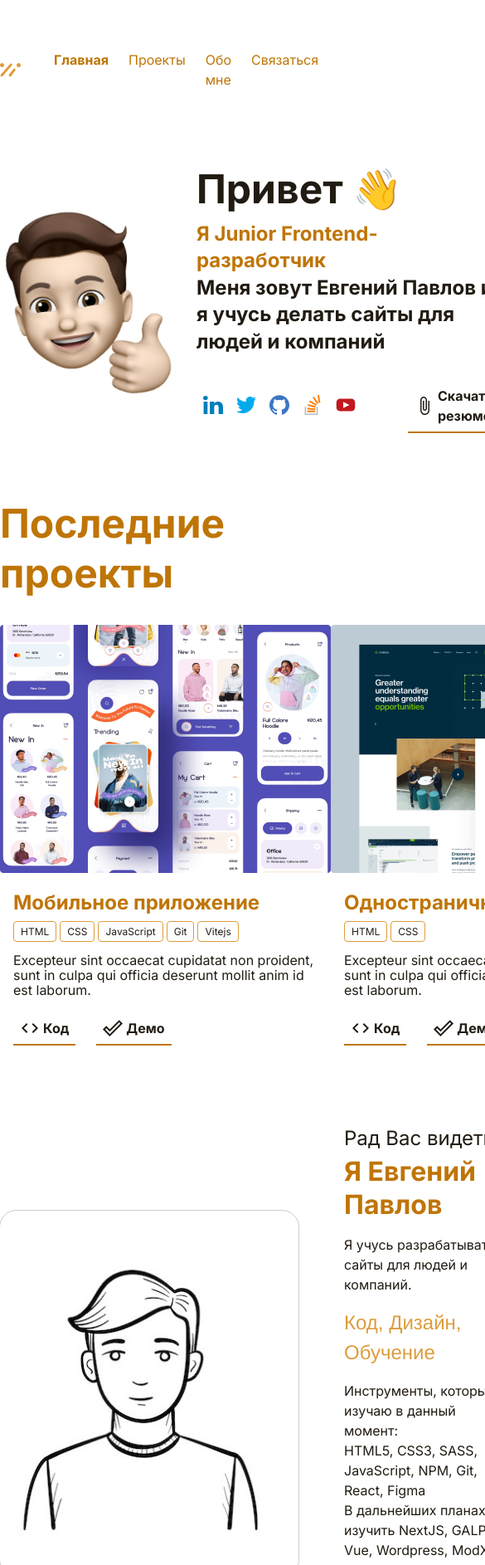
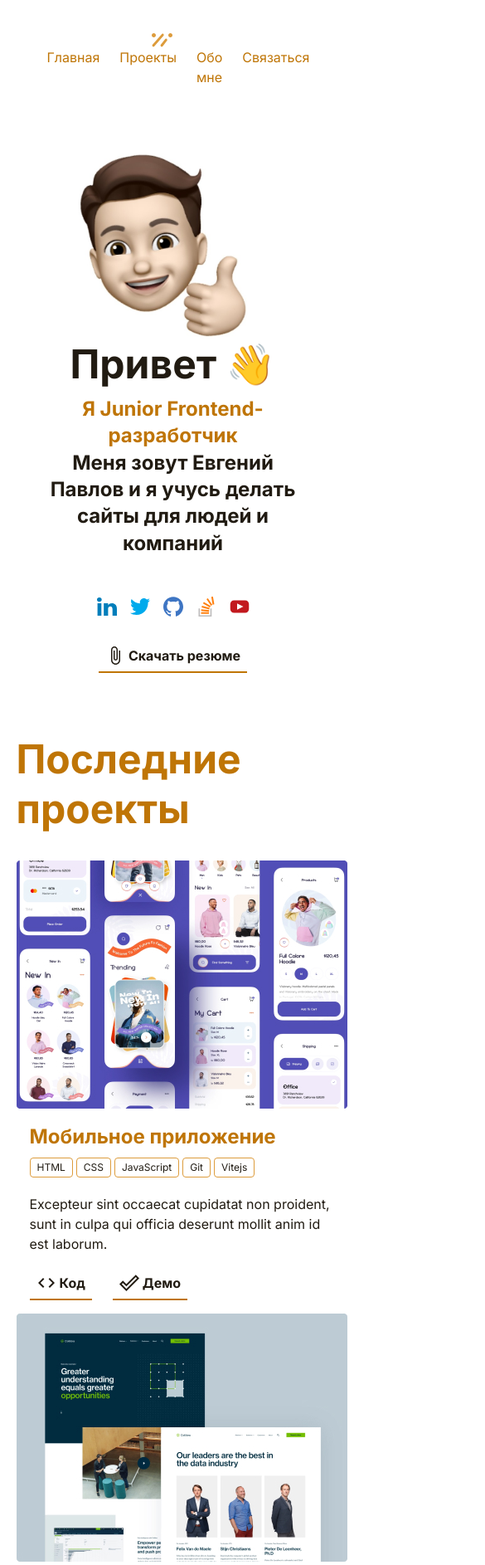
Before and after one commit to nitex-oren/glo-portfolio-2022, a plain HTML site: page index.html in a window 390 px wide. Shown: the top 1886 px of the page at 83% size, 585 px wide, since content can reach past the window. Drawn offline with Linux system fonts and the light colour scheme.

Commit message:
Сделан адаптив, осталась форма и штрихи

```diff
--- a/css/style.css
+++ b/css/style.css
@@ -1,6 +1,16 @@
+html {
+    font-size: 16px;
+}
+
 body {
     font-family: 'Inter', sans-serif;
     box-sizing: border-box;
+    color: #211B12;
+}
+
+a {
+    color: #211B12;
+    text-decoration: none;
 }
 
 .container {
@@ -9,29 +19,60 @@ body {
     margin: 0 auto;
 }
 
+.h2-title {
+    margin: 0;
+    font-weight: 700;
+    font-size: 2rem;
+    line-height: 125%;
+}
+
+.h2-title--orange {
+    color: #BF7506;
+}
+
+.h3-title {
+    margin: 0;
+    font-weight: 700;
+    font-size: 1.5rem;
+    line-height: 125%;
+}
+
+.h3-title--orange {
+    color: #BF7506;
+}
+
+.text-block {
+    margin: 16px 0;
+    line-height: 150%;
+}
+
+
 /* NAVBAR */
 
 .navbar {
     display: flex;
     justify-content: space-between;
     align-items: center;
-    padding-top: 44px;
+    padding-top: 40px;
 }
 
 .nav-list {
     display: flex;
     list-style: none;
+    margin: 0;
 }
 
 .nav-link {
-    font-size: 16px;
     line-height: 150%;
     color: #BF7506;
-    text-decoration: none;
+
+}
+
+.nav-item:not(:last-child) {
     padding-right: 24px;
 }
 
-.nav-link.active {
+.nav-link:hover {
     font-weight: 700;
 }
 
@@ -39,6 +80,7 @@ body {
 
 .header {
     display: flex;
+    justify-content: center;
     align-items: center;
     padding: 74px 0;
 }
@@ -53,23 +95,22 @@ body {
 
 .header-strong {
     font-weight: 700;
-    font-size: 48px;
+    font-size: 3rem;
     line-height: 125%;
-    color: #211B12;
+    /* display: block; */
+    text-align: center;
 }
 
 .header-heading {
-    max-width: 510px;
+    /* max-width: 510px; */
     margin: 8px 0 24px 0;
     font-weight: 700;
-    font-size: 24px;
+    font-size: 1.5rem;
     line-height: 135%;
-    color: #211B12;
+
 }
 
-.header-primary {
-    color: #BF7506;
-}
+
 
 .header-links {
     display: flex;
@@ -94,8 +135,6 @@ body {
     align-items: center;
     padding: 7px 8px;
     border-bottom: 2px solid #BF7506;
-    text-decoration: none;
-    color: #211B12;
     font-weight: 700;
     line-height: 150%;
 }
@@ -106,7 +145,6 @@ body {
 
 .cv-text {
     font-weight: 700;
-    font-size: 16px;
     line-height: 150%;
 }
 
@@ -114,7 +152,7 @@ body {
 
 .portfolio-header {
     font-weight: 700;
-    font-size: 48px;
+    font-size: 3rem;
     line-height: 125%;
     color: #BF7506;
     margin: 0 0 32px 0;
@@ -123,6 +161,7 @@ body {
 .cards {
     display: flex;
     justify-content: space-between;
+    flex-wrap: wrap;
 }
 
 .card {
@@ -133,41 +172,26 @@ body {
     padding: 16px;
 }
 
-.card-title {
-    margin: 0 0 8px 0;
-    font-weight: 700;
-    font-size: 24px;
-    line-height: 135%;
-    color: #BF7506;
-}
-
 .tags {
     list-style: none;
     display: flex;
+    flex-wrap: wrap;
     align-items: center;
     margin: 0;
-    padding: 0;
+    padding: 10px 0 0;
 }
 
 .tag-link {
     padding: 4px 8px;
-    text-decoration: none;
-    font-size: 12px;
-
-    color: #211B12;
+    font-size: 0.75rem;
+    display: inline-block;
     background: #FFFFFF;
     border: 1px solid #DD9C3C;
     border-radius: 4px;
     margin-right: 4px;
+    margin-bottom: 4px;
 }
 
-.card-text {
-    margin: 0;
-    padding: 17px 0;
-    font-weight: 400;
-    font-size: 16px;
-    color: #211B12;
-}
 
 .card-buttons {
     display: flex;
@@ -179,10 +203,7 @@ body {
     display: flex;
     align-items: center;
     padding: 7px 8px;
-    text-decoration: none;
     font-weight: 700;
-    font-size: 16px;
-    color: #211B12;
     border-bottom: 2px solid #BF7506;
     margin-right: 25px;
 }
@@ -204,8 +225,8 @@ body {
 .developer-photo {
     border-radius: 20px;
     outline: 1px solid #ccc;
-    width: 360px;
-    height: 440px;
+    max-width: 360px;
+    max-height: 440px;
     flex-shrink: 0;
     object-fit: cover;
 }
@@ -215,31 +236,14 @@ body {
 }
 
 .developer-hello {
-    font-size: 24px;
+    font-size: 1.5rem;
     line-height: 135%;
-    color: #211B12;
-}
-
-.developer-title {
-    font-weight: 700;
-    font-size: 32px;
-    line-height: 125%;
-    color: #BF7506;
-    margin: 4px 0 16px;
-
-}
-
-.developer-text {
-    font-size: 16px;
-    line-height: 150%;
-    color: #211B12;
+    padding-bottom: 4px;
 }
 
 .motto {
     font-family: 'Helvetica', serif;
-    font-style: normal;
-    font-weight: 400;
-    font-size: 24px;
+    font-size: 1.5rem;
     line-height: 150%;
     color: #DD9C3C;
     margin: 16px 0;
@@ -249,15 +253,9 @@ body {
     max-width: 200px;
 }
 
-.skills-title {
-    font-weight: 700;
-    font-size: 24px;
-    line-height: 135%;
-    color: #211B12;
-}
-
 .feedback {
     padding: 80px 0 160px;
+    position: relative;
 }
 
 .input-group {
@@ -270,10 +268,8 @@ body {
     position: absolute;
     top: 0;
     left: 16px;
-
     color: #83807C;
     line-height: 150%;
-    font-size: 16px;
     padding: 0 8px;
     background: white;
 }
@@ -297,18 +293,14 @@ body {
 
 .submit-button {
     display: flex;
-
     align-items: center;
-    /* padding: 7px 8px; */
     border: none;
     border-bottom: 2px solid #BF7506;
     text-decoration: none;
-    color: #211B12;
     background-color: white;
     cursor: pointer;
     font-weight: 700;
     line-height: 150%;
-
     outline: none;
 }
 
@@ -325,3 +317,36 @@ body {
     color: #83807C;
     padding-bottom: 16px;
 }
+
+.hand {
+    position: absolute;
+    right: 10%;
+    top: 25%;
+    width: 25%;
+}
+
+/******************************/
+/*MEDIA ZAPROS*/
+/******************************/
+
+@media (max-width:600px) {
+    .container {
+        max-width: 90%;
+    }
+
+    .navbar,
+    .header,
+    .header-links,
+    .cards {
+        flex-direction: column;
+    }
+
+    .header {
+        text-align: center;
+    }
+
+    .cv-download {
+        margin-left: 0;
+    }
+
+}
--- a/index.html
+++ b/index.html
@@ -32,9 +32,9 @@
     <header class="header container">
         <img class="header-photo" src="img/avatar.png" alt="memoji Евгений">
         <div class="header-text">
-            <strong class="header-strong">Привет 👋</strong>
+            <div class="header-strong">Привет 👋</div>
             <h1 class="header-heading">
-                <span class="header-primary">Я Junior Frontend-разработчик<br></span>
+                <span class="h2-title--orange">Я Junior Frontend-разработчик<br></span>
                 Меня зовут Евгений Павлов и я учусь делать сайты для людей и компаний
             </h1>
             <div class="header-links">
@@ -65,7 +65,7 @@
             <div class="card">
                 <img src="img/portfolio/card1.jpg" alt="card1" class="card-image">
                 <div class="card-wrapper">
-                    <h3 class="card-title">Мобильное приложение</h3>
+                    <h3 class="h3-title h3-title--orange">Мобильное приложение</h3>
                     <ul class="tags">
                         <li class="tag-item"><a href="#" class="tag-link">HTML</a></li>
                         <li class="tag-item"><a href="#" class="tag-link">CSS</a></li>
@@ -73,7 +73,7 @@
                         <li class="tag-item"><a href="#" class="tag-link">Git</a></li>
                         <li class="tag-item"><a href="#" class="tag-link">Vitejs</a></li>
                     </ul>
-                    <p class="card-text">
+                    <p class="text-block">
                         Excepteur sint occaecat cupidatat non proident, sunt in culpa qui officia deserunt mollit anim
                         id est laborum.
                     </p>
@@ -91,12 +91,12 @@
             <div class="card">
                 <img src="img/portfolio/card2.jpg" alt="card2" class="card-image">
                 <div class="card-wrapper">
-                    <h3 class="card-title">Одностраничный промо-сайт</h3>
+                    <h3 class="h3-title h3-title--orange">Одностраничный промо-сайт</h3>
                     <ul class="tags">
                         <li class="tag-item"><a href="#" class="tag-link">HTML</a></li>
                         <li class="tag-item"><a href="#" class="tag-link">CSS</a></li>
                     </ul>
-                    <p class="card-text">
+                    <p class="text-block">
                         Excepteur sint occaecat cupidatat non proident, sunt in culpa qui officia deserunt mollit anim
                         id est laborum.
                     </p>
@@ -119,13 +119,13 @@
         <img src="/img/myfoto.jpg" alt="My Photo" class="developer-photo">
         <div class="developer-about">
             <span class="developer-hello">Рад Вас видеть</span>
-            <h2 class="developer-title">Я Евгений Павлов</h2>
-            <p class="developer-text">
+            <h2 class="h2-title h3-title--orange">Я Евгений Павлов</h2>
+            <p class="text-block">
                 Я учусь разрабатывать сайты для людей и компаний.
                 <!-- Делаю всё сам: составляю прототип, дизайн-макет, пишу код. -->
             </p>
             <span class="motto"> Код, Дизайн, Обучение</span>
-            <p class="developer-text">
+            <p class="text-block">
                 <!-- Могу собрать страницу для вашей компании, даже если запускать её нужно уже завтра. -->
                 Инструменты, которые изучаю в данный момент:
                 <br>HTML5, CSS3, SASS, JavaScript, NPM, Git, React, Figma
@@ -136,7 +136,7 @@
     </section>
     <!-- /.developer -->
     <section class="skills container">
-        <h2 class="skills-title">Изучаемые языки, инструменты и технологии</h2>
+        <h2 class="h2-title">Изучаемые языки, инструменты и технологии</h2>
         <ul class="tags">
             <li class="tag-item"><a href="#" class="tag-link">HTML5</a></li>
             <li class="tag-item"><a href="#" class="tag-link">CSS3</a></li>
@@ -152,8 +152,11 @@
         </ul>
     </section>
     <!-- /.skills -->
-    <section class="feedback form-container">
-        <h2 class="feedback-title">
+    <section class="feedback ">
+        <img src="/img/hand.png" alt="" class="hand">
+        <div class="form-container">
+
+            <h2 class="h2-title">Готов обсудить стажировку или сотрудничество...</h2>
             <form action="#" class="form">
                 <div class="input-group">
                     <label for="username" class="input-label">Имя</label>
@@ -174,7 +177,7 @@
                 </div>
             </form>
 
-        </h2>
+        </div>
     </section>
     <!-- /.fedback -->
     <footer class="footer">
```
Also changed, not shown: img/hand.png (added).
